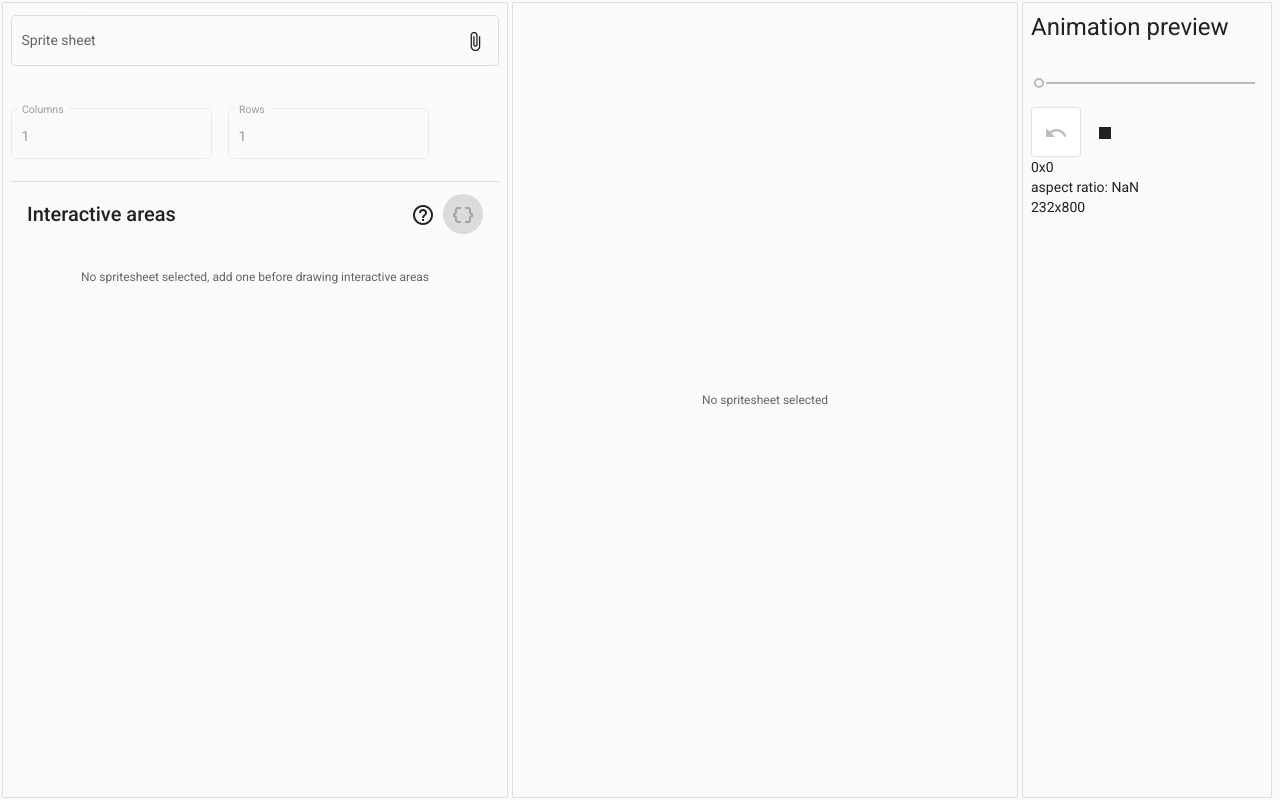
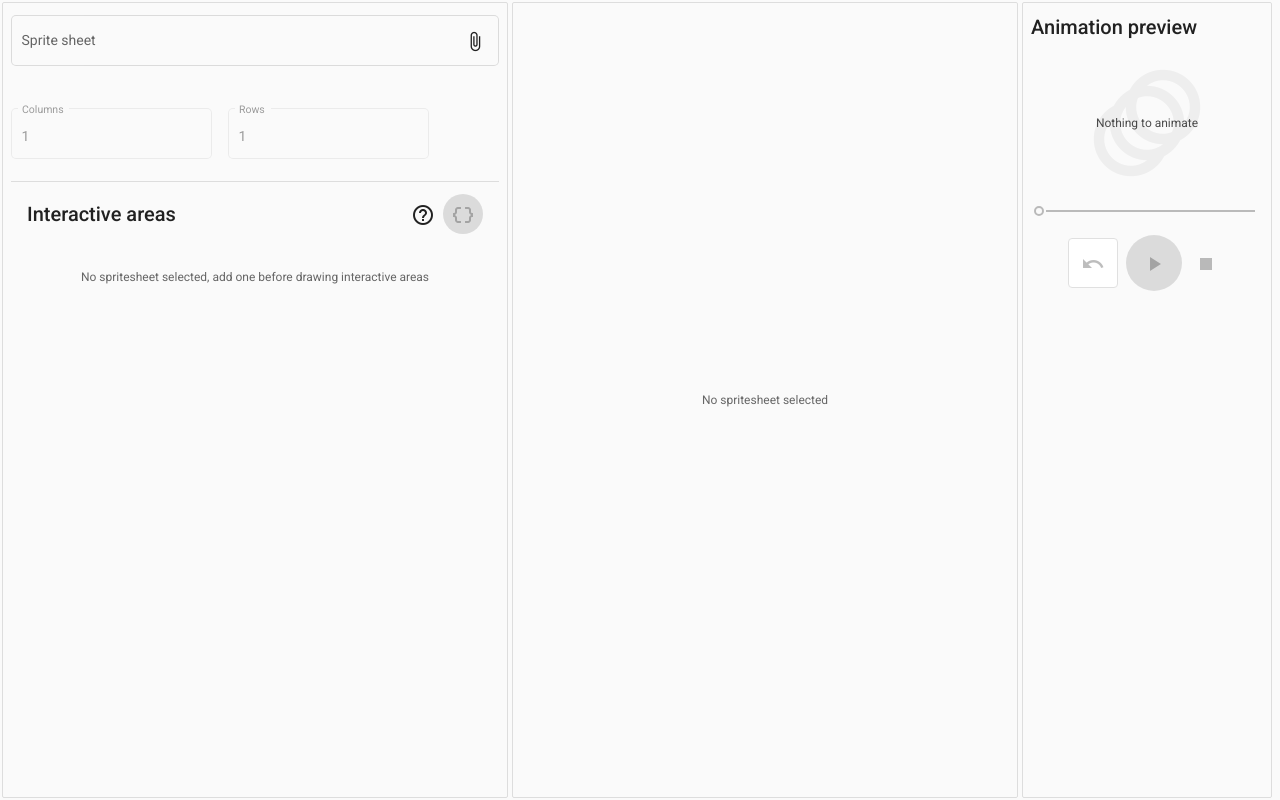
Before and after one commit to fpolidoro/sketch-a-touch, an Angular app: page / in a window 1280 px wide. Built offline with nearby package versions, Linux system fonts and the light colour scheme.

Commit message:
Implement undo animation
- Toggle button for undo action is now connected to the animation

```diff
--- a/src/app/preview/components/preview-box/preview-box.component.html
+++ b/src/app/preview/components/preview-box/preview-box.component.html
@@ -1,14 +1,20 @@
-<h1>Animation preview</h1>
-<div *ngIf="image" style="display: flex; justify-content: center; align-items: center; border: 1px solid black; background-position: 0 0;"
+<h2>Animation preview</h2>
+<div *ngIf="image && originalViewport.cols > 0 && originalViewport.rows > 0 && !(originalViewport.cols === 1 && originalViewport.rows === 1)" style="display: flex; justify-content: center; align-items: center; border: 1px solid black; background-position: 0 0;"
     style.max-width="{{viewportSize.width}}px"
     style.max-height="{{viewportSize.height}}px"
     style.width="{{viewportSize.width}}px"
     style.height="{{viewportSize.height}}px"
     [ngStyle]="{'background-image':'url('+ image.base64 +')', 'background-position': (backgroundPosition$ | async)?.c+'px ' + (backgroundPosition$ | async)?.r + 'px'}"
     style.background-size="{{originalViewport.cols*viewportSize.width}}px {{originalViewport.rows*viewportSize.height}}px">
-    <!-- <img [src]="image?.base64" attr.width="{{image?.width}}" attr.height="{{image?.height}}" style="object-fit: none;" style.width="{{viewportSize.width}}px"
-    style.height="{{viewportSize.height}}px"
-    style.object-position="{{-viewportSize.width*tile.c}}px {{-viewportSize.height*tile.r}}px"> -->
+    <div class="animation-box-empty-state" *ngIf="!selectedAreaForm" style="width: 100%; background-color: rgba(255,255,255,0.7); height: 100%;">
+        <mat-icon *ngIf="viewportSize.height >= 128">animation</mat-icon>
+        <span *ngIf="areas$ | async">Select an interactive area to preview the animation</span>
+        <span *ngIf="!(areas$ | async)">Set up an interactive area to see the animation</span>
+    </div>
+</div>
+<div class="animation-box-empty-state" *ngIf="!image || originalViewport.cols <= 0 || originalViewport.rows <= 0 || (originalViewport.cols === 1 && originalViewport.rows === 1)">
+    <mat-icon>animation</mat-icon>
+    <span>Nothing to animate</span>
 </div>
 <mat-slider
     [disabled]="selectedAreaForm === undefined || selectedAreaForm.invalid || selectedAreaForm.pending"
@@ -23,16 +29,17 @@
 </mat-slider>
 <!-- <span>{{(playPosition$ | async).value}}</span> -->
 <div class="animation-control-box">
-    <mat-button-toggle value="left" aria-label="Preview undo animation" matTooltip="Toggle undo animation preview" [disabled]="selectedAreaForm === undefined || !selectedAreaForm.controls['allowUndo'].value">
+    <mat-button-toggle value="left" aria-label="Preview undo animation" matTooltip="Toggle undo animation preview" (click)="toggleUndo$.next()" [disabled]="selectedAreaForm === undefined || !selectedAreaForm.controls['allowUndo'].value" [checked]="undo">
         <mat-icon>undo</mat-icon>
     </mat-button-toggle>
-    <button mat-fab *ngIf="viewportSize.width && viewportSize.height" color="primary" (click)="playPause$.next()">
+    <span></span>
+    <button mat-fab color="primary" (click)="playPause$.next()" [disabled]="!viewportSize.width || !viewportSize.height || selectedAreaForm === undefined || !selectedAreaForm.valid">
         <mat-icon>{{isPlaying ? 'pause' : 'play_arrow'}}</mat-icon>
     </button>
-    <button mat-icon-button (click)="stop$.next()">
+    <button mat-icon-button (click)="stop$.next()" [disabled]="!viewportSize.width || !viewportSize.height || selectedAreaForm === undefined || !selectedAreaForm.valid">
         <mat-icon>stop</mat-icon>
     </button>
 </div>
-<div>{{viewportSize.width}}x{{viewportSize.height}}</div>
+<!-- <div>{{viewportSize.width}}x{{viewportSize.height}}</div>
 <div>aspect ratio: {{viewportSize.height/viewportSize.width}}</div>
-<div>{{panelWidth}}x{{panelHeight}}</div>
+<div>{{panelWidth}}x{{panelHeight}}</div> -->
--- a/src/app/preview/components/preview-box/preview-box.component.scss
+++ b/src/app/preview/components/preview-box/preview-box.component.scss
@@ -1,5 +1,25 @@
 .animation-control-box {
     display: flex;
     align-items: center;
+    justify-content: center;
     gap: 4px;
 }
+
+.animation-box-empty-state {
+    display: flex;
+    align-items: center;
+    justify-content: center;
+
+    & .mat-icon {
+        width: 128px;
+        height: 128px;
+        font-size: 128px;
+        opacity: 0.05;
+    }
+
+    & span {
+        position: absolute;
+        opacity: 0.8;
+        font-size: 12px;
+    }
+}
--- a/src/app/preview/components/preview-box/preview-box.component.ts
+++ b/src/app/preview/components/preview-box/preview-box.component.ts
@@ -1,9 +1,9 @@
 import { Component, HostListener, OnDestroy, OnInit } from '@angular/core';
-import { Form, FormArray, FormControl, FormGroup } from '@angular/forms';
+import { FormArray, FormGroup } from '@angular/forms';
 import { IImageFile, ISize, IViewport } from '@preview/interfaces/files';
 import { IArea, ITile } from '@preview/interfaces/shapes';
 import { FileService, IAreaDragged } from '@preview/services/file.service';
-import { BehaviorSubject, Observable, ReplaySubject, Subject, combineLatest, debounce, debounceTime, filter, finalize, interval, map, merge, race, startWith, switchMap, take, takeUntil, takeWhile, tap, withLatestFrom } from 'rxjs';
+import { BehaviorSubject, Observable, Subject, combineLatest, debounceTime, filter, interval, map, merge, race, switchMap, takeUntil, takeWhile, tap, withLatestFrom } from 'rxjs';
 
 @Component({
   selector: 'preview-box',
@@ -48,6 +48,11 @@ export class PreviewBoxComponent implements OnInit, OnDestroy {
       return cssBackgroundPosition
     })
   )
+  /** Used by the template to display the empty states and other hints */
+  areas$: Observable<number> = this._fileService.formArray$.pipe(map((formArray: FormArray) => formArray.length))
+  /** Observes the clicks on the Undo animation toggle button */
+  toggleUndo$: Subject<void> = new Subject<void>()
+  undo: boolean = false
 
   private _areas: IArea[] = []
   private _windowSize$: Subject<ISize> = new Subject<ISize>()
@@ -102,38 +107,55 @@ export class PreviewBoxComponent implements OnInit, OnDestroy {
             this.tile = this._areas[selectedArea].pos
           }),
           map((formArray: FormArray) => formArray.controls[selectedArea] as FormGroup),
-          switchMap((formGroup: FormGroup) => this.playPause$.pipe( //listen to the play/pause button
+          switchMap((formGroup: FormGroup) => merge(
+            this.playPause$.pipe( //listen to the play/pause button
               tap(() => this.isPlaying = !this.isPlaying),  //toggle the icon for the template
               filter(() => this.isPlaying), //play the animation only if we clicked the play icon (and not the pause one)
               switchMap(() => interval(150).pipe( //emit a value every 150ms that updates the slider and emits a value to update the background-position
-              withLatestFrom(this.playPosition$.pipe(map((position: number) => isNaN(position) ? 0 : position))),
+                withLatestFrom(this.playPosition$.pipe(map((position: number) => isNaN(position) ? (this.undo ? Math.abs(1+formGroup.controls['to'].value-formGroup.controls['from'].value) : 0) : position))),
                 map(([_, position]) => {
-                let pos = position+1
+                  let pos = this.undo ? position-1 : position+1
+                  //console.log(`pos: ${pos}`)
                   //update the slider position (and the background) only if we have not reached the end frame yet
-                if(pos < Math.abs(1+formGroup.controls['to'].value-formGroup.controls['from'].value)){
+                  if(this.undo ? pos >= 0 : pos < Math.abs(1+formGroup.controls['to'].value-formGroup.controls['from'].value)){
                     this.playPosition$.next(pos)
                   }else{  //we reached the end frame, so reset the slider to 0 to replay the animation (this is for when the slider is on the last frame and we click play again)
-                  pos = 0
-                  this.playPosition$.next(0)
+                    pos = this.undo ? Math.abs(1+formGroup.controls['to'].value-formGroup.controls['from'].value) : 0
+                    this.playPosition$.next(pos)
                   }
 
                   return pos
                 }),
                 takeUntil(race(this.stop$, this.playPause$)), //stop the interval when the stop button is pressed or...
-              takeWhile((position: number) => position < Math.abs(formGroup.controls['to'].value-formGroup.controls['from'].value), true),  //...take until the number of frames to play is reached
-              filter((position: number) => position === Math.abs(formGroup.controls['to'].value-formGroup.controls['from'].value)), //if we reached the end frame...
+                takeWhile((position: number) => this.undo ? position > 0 :
+                  position < Math.abs(formGroup.controls['to'].value-formGroup.controls['from'].value), true),  //...take until the number of frames to play is reached
+                filter((position: number) => this.undo ? position === 0 : position === Math.abs(formGroup.controls['to'].value-formGroup.controls['from'].value)), //if we reached the end frame...
                 tap(() => this.isPlaying = false) //...reset the play button to display the arrow instead of pause
               )),
+            ),
+            this.stop$.pipe(  //stop has been cliked...
+              debounceTime(100),
+              tap(() => {
+                this.playPosition$.next(this.undo ? Math.abs(1+formGroup.controls['to'].value-formGroup.controls['from'].value) : 0)  //reset the slider to beginning
+                this.isPlaying = false  //reset the play state to trigger the change of icon on the FAB
+              })
+            ),
+            this.toggleUndo$.pipe(  //undo toggle has been clicked
+              tap(() => {
+                this.undo = !this.undo
+                //console.log(`Undo: ${this._undo}`)
+              })
+            ),
+            formGroup.controls['allowUndo'].valueChanges.pipe(  //check the value of the undo checkbox...
+              tap((allowUndo: boolean) => {
+                if(!allowUndo && this.undo){  //...if we don't want the undo action but the toggle is checked because undo was enabled before...
+                  this.toggleUndo$.next() //...toggle the undo checkbox so that the toggle becomes unchecked
+                }
+              })
+            )
           ))
         ))
       ),
-      this.stop$.pipe(
-        debounceTime(100),
-        tap(() => {
-          this.playPosition$.next(0)
-          this.isPlaying = false
-        })
-      )
     ).pipe(
       takeUntil(this._onDestroy$)
     ).subscribe()
```
Lines whose indentation alone changed are shown as unchanged.
